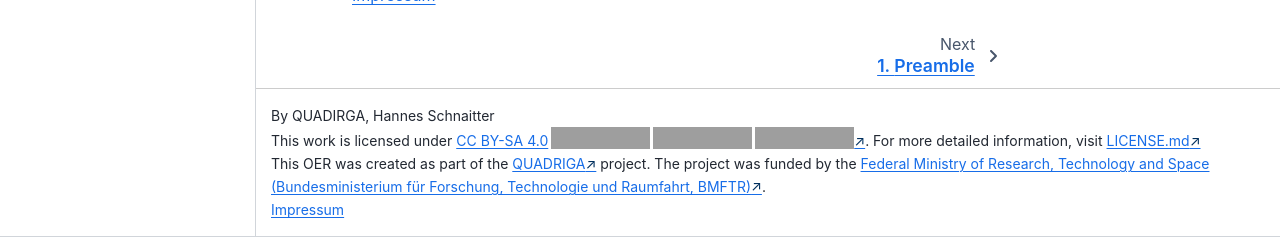
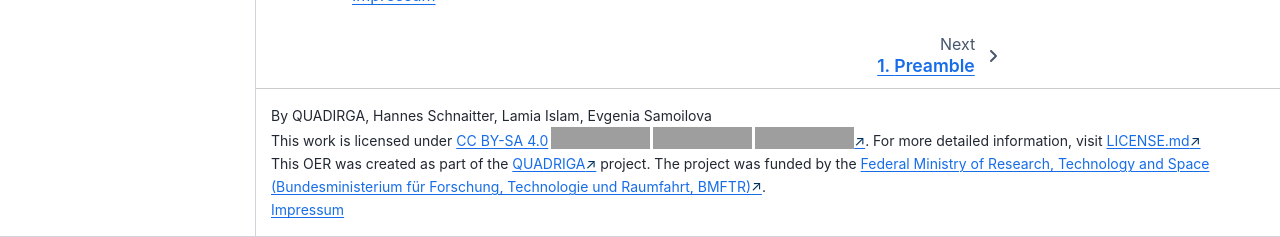
Before and after one commit to quadriga-dk/OER-Workshop, a Jupyter Book: the page built from index.md, in a window 1280 px wide and 1326 px high. Shown: the part 1089-1326 px from the top of the window. Built offline with Jupyter Book 1.0.4 settings and Sphinx 7.4.7 and the Sphinx Book theme 1.1.4, drawn with Linux system fonts in a browser that asks for light colours; pages that are not in the unit, such as notebooks, are missing from menus; grey boxes are pictures that could not be loaded.

Commit message:
feat: update authors information

```diff
--- a/_config.yml
+++ b/_config.yml
@@ -2,7 +2,7 @@
 # Learn more at https://jupyterbook.org/customize/config.html
 
 title: "OER Workshop"
-author: QUADIRGA, Hannes Schnaitter
+author: QUADIRGA, Hannes Schnaitter, Lamia Islam, Evgenia Samoilova
 logo: assets/logo.jpg
 copyright: "2025, QUADRIGA"
 exclude_patterns: [_build, Thumbs.db, .DS_Store, "**.ipynb_checkpoints", conda, venv, .venv, README.md, LICENSE.md, useful_documentation.md, .github, "**Reviewbogen.md", Checkliste_Finalisierung.md, sprints.md]
```
Also changed, not shown: 1 other file.
